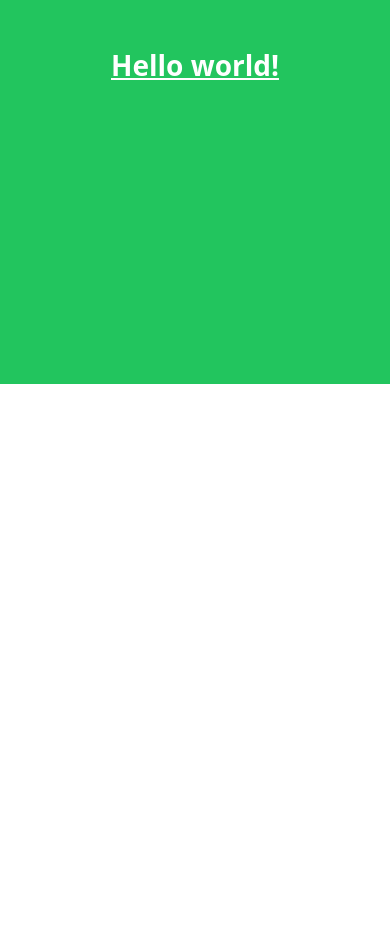
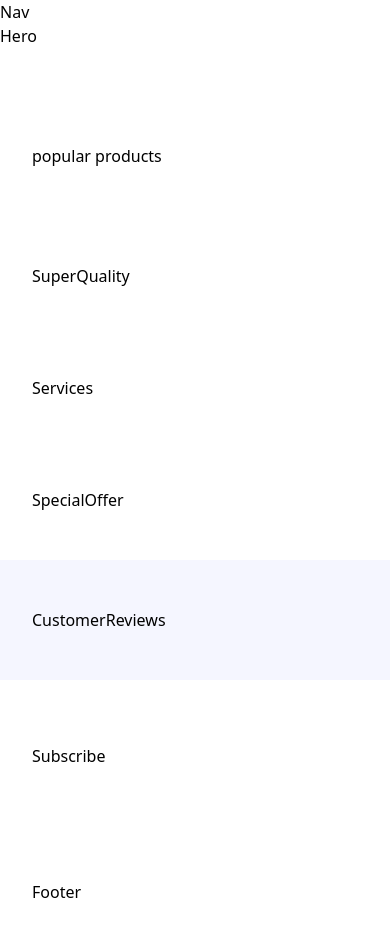
Before and after one commit to ronnypdev/Simple-Nike-Landing-Page, a React (Vite) app: page / in a window 390 px wide. Before the commit the page ends 844 px from the top, so only its background shows below. Built offline with nearby package versions, Linux system fonts and the light colour scheme; a web font is replaced by a local one.

Commit message:
Implemented Folder Structure

```diff
--- a/src/App.jsx
+++ b/src/App.jsx
@@ -1,18 +1,40 @@
-import { useState } from 'react'
-import './index.css'
+export const App = () => {
+  return (
+    <main className="relative">
+      Nav
+      <section className="xl:padding-1 wide:padding-r padding-b">
+        Hero
+      </section>
 
-function App() {
-  const [count, setCount] = useState(0)
+      <section className="padding">
+        popular products
+      </section>
 
-  return (
-    <>
-      <div className="p-10 bg-green-500 h-96">
-        <h1 className="text-3xl font-bold underline text-white text-center">
-          Hello world!
-        </h1>
-      </div>
-    </>
+      <section className="padding">
+        SuperQuality
+      </section>
+
+      <section className="padding-x py-10">
+        Services
+      </section>
+
+      <section className="padding">
+        SpecialOffer
+      </section>
+
+      <section className="padding bg-pale-blue">
+        CustomerReviews
+      </section>
+
+      <section className="padding-x sm:py-32 py-16 w-full">
+        Subscribe
+      </section>
+
+      <section className="padding-x padding-t pb-8">
+        Footer
+      </section>
+    </main>
   )
 }
 
-export default App
+export default App;
--- /dev/null
+++ b/src/sections/CustomerReviews.jsx
@@ -0,0 +1,7 @@
+const CustomerReviews = () => {
+  return (
+    <div>CustomerReviews</div>
+  )
+}
+
+export default CustomerReviews
--- /dev/null
+++ b/src/sections/Footer.jsx
@@ -0,0 +1,7 @@
+const Footer = () => {
+  return (
+    <div>Footer</div>
+  )
+}
+
+export default Footer
--- /dev/null
+++ b/src/sections/Hero.jsx
@@ -0,0 +1,7 @@
+const Hero = () => {
+  return (
+    <div>Hero</div>
+  )
+}
+
+export default Hero
--- /dev/null
+++ b/src/sections/Nav.jsx
@@ -0,0 +1,9 @@
+import React from 'react'
+
+const Nav = () => {
+  return (
+    <div>Nav</div>
+  )
+}
+
+export default Nav
--- /dev/null
+++ b/src/sections/PopularProducts.jsx
@@ -0,0 +1,7 @@
+const PopularProducts = () => {
+  return (
+    <div>PopularProducts</div>
+  )
+}
+
+export default PopularProducts
--- /dev/null
+++ b/src/sections/Services.jsx
@@ -0,0 +1,7 @@
+const Services = () => {
+  return (
+    <div>Services</div>
+  )
+}
+
+export default Services
--- /dev/null
+++ b/src/sections/SpecialOffer.jsx
@@ -0,0 +1,7 @@
+const SpecialOffer = () => {
+  return (
+    <div>SpecialOffer</div>
+  )
+}
+
+export default SpecialOffer
--- /dev/null
+++ b/src/sections/Subscribe.jsx
@@ -0,0 +1,7 @@
+const Subscribe = () => {
+  return (
+    <div>Subscribe</div>
+  )
+}
+
+export default Subscribe
--- /dev/null
+++ b/src/sections/SuperQuality.jsx
@@ -0,0 +1,7 @@
+const SuperQuality = () => {
+  return (
+    <div>SuperQuality</div>
+  )
+}
+
+export default SuperQuality
```
